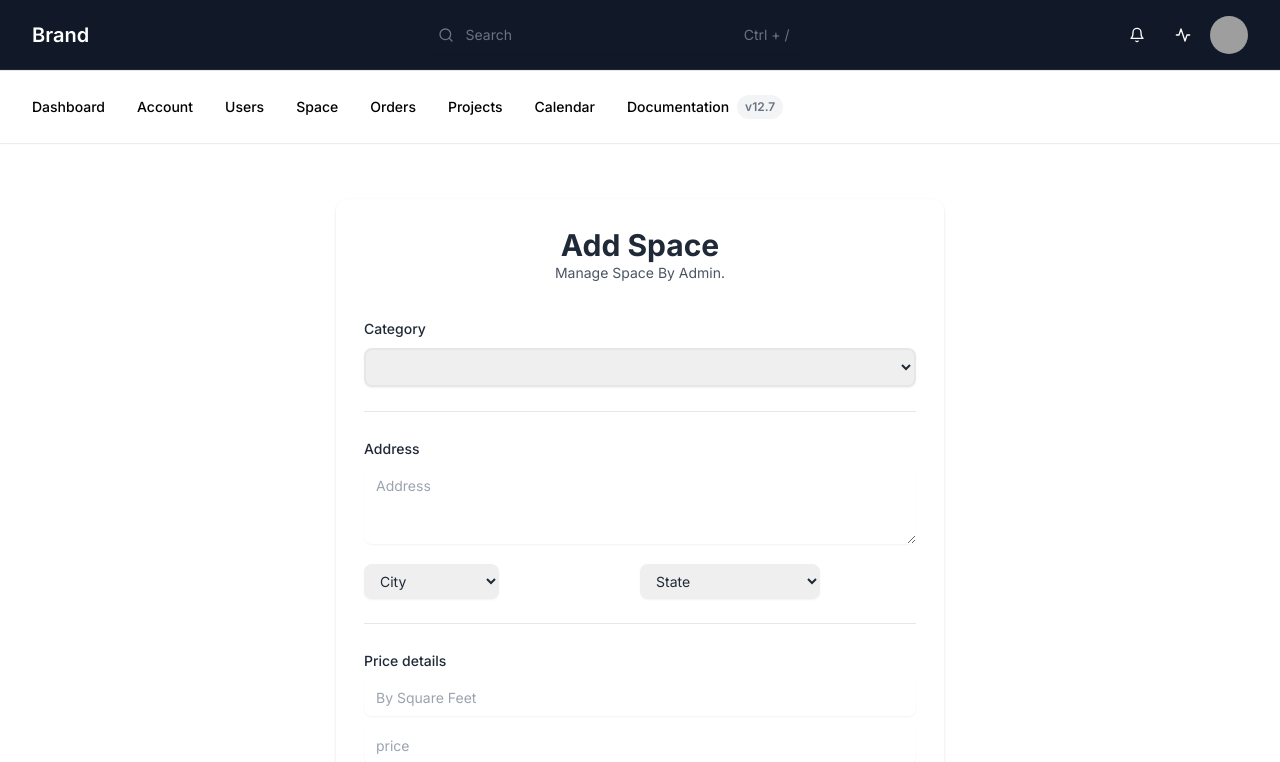
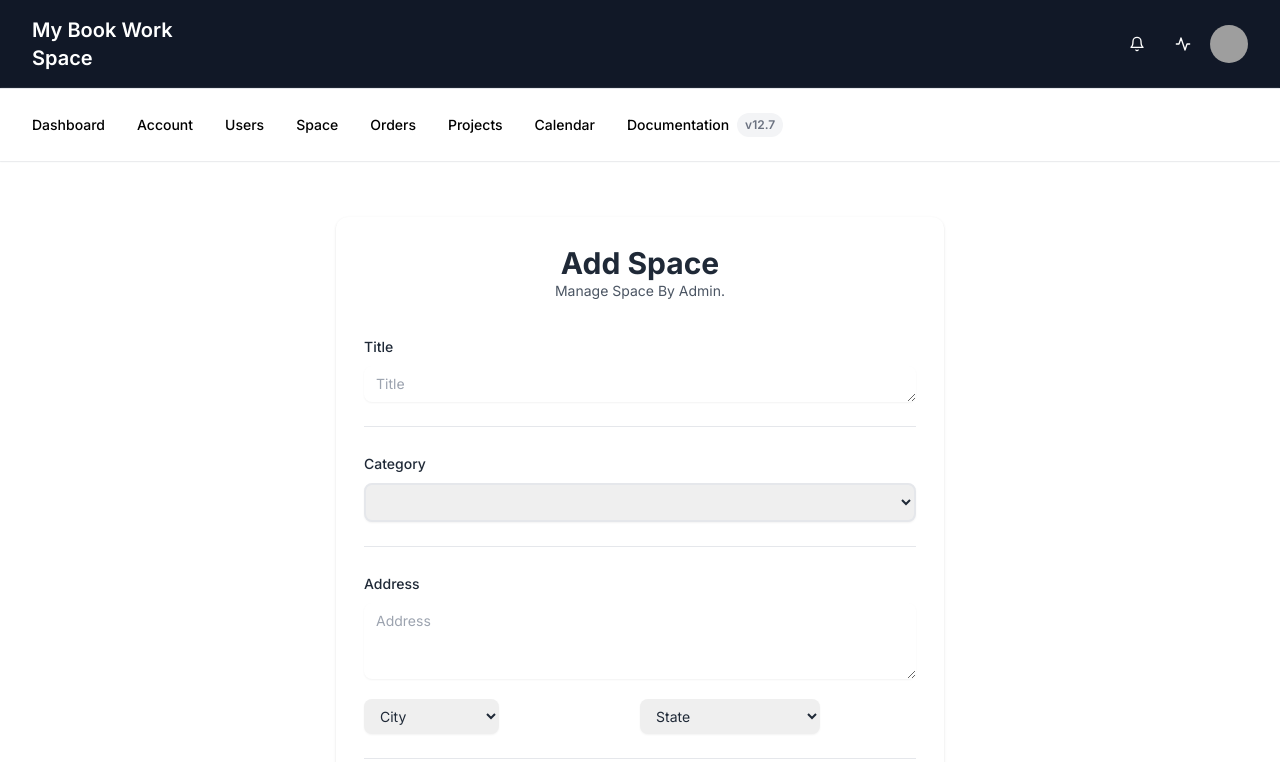
Before and after one commit to Anonymousindex017/BookMySpace, a Next.js app in the folder frontend/: page /admin/addspace in a window 1280 px wide. Shown: the top 762 px of the page. Built offline with nearby package versions, Linux system fonts and the light colour scheme; grey boxes are pictures that could not be loaded.

Commit message:
spaceadmin

```diff
--- a/frontend/src/app/admin/addspace/page.jsx
+++ b/frontend/src/app/admin/addspace/page.jsx
@@ -9,6 +9,7 @@ const addspace = () => {
 
   const addspaceForm = useFormik({
     initialValues: {
+      title:'',
       category: '',
       location: '',
       city: '',
@@ -79,6 +80,24 @@ const addspace = () => {
             </div>
             <form onSubmit={addspaceForm.handleSubmit}>
               {/* Section */}
+              <div className="py-6 first:pt-0 last:pb-0 border-t first:border-transparent border-gray-200 dark:border-gray-700 dark:first:border-transparent">
+                <label
+                  htmlFor="contact"
+                  className="inline-block text-sm font-medium dark:text-white"
+                >
+                  Title
+                </label>
+                <div className="mt-2 space-y-3">
+                <textarea
+                    id="title"
+                    rows={1}
+                    onChange={addspaceForm.handleChange}
+                    value={addspaceForm.values.title}
+                    className="py-2 px-3 pe-11 block w-full border-gray-200 shadow-sm text-sm rounded-lg focus:border-blue-500 focus:ring-blue-500 disabled:opacity-50 disabled:pointer-events-none dark:bg-slate-900 dark:border-gray-700 dark:text-gray-400 dark:focus:ring-gray-600"
+                    placeholder="Title"
+                  ></textarea>
+                </div>
+              </div>
               <div className="py-6 first:pt-0 last:pb-0 border-t first:border-transparent border-gray-200 dark:border-gray-700 dark:first:border-transparent">
                 <label
                   htmlFor="contact"
--- a/frontend/src/app/admin/manageuser/page.jsx
+++ b/frontend/src/app/admin/manageuser/page.jsx
@@ -30,7 +30,7 @@ const ManageUser = () => {
              <input
                type="checkbox"
                className="shrink-0 border-gray-300 rounded text-blue-600 focus:ring-blue-500 disabled:opacity-50 disabled:pointer-events-none dark:bg-slate-900 dark:border-gray-600 dark:checked:bg-blue-500 dark:checked:border-blue-500 dark:focus:ring-offset-gray-800"
-               id="hs-at-with-checkboxes-main"
+               id="checkboxes"
              />
              <span className="sr-only">Checkbox</span>
            </label>
@@ -55,7 +55,7 @@ const ManageUser = () => {
          <th scope="col" className="px-6 py-3 text-start">
            <div className="flex items-center gap-x-2">
              <span className="text-xs font-semibold uppercase tracking-wide text-gray-800 dark:text-gray-200">
-               Status
+               Contact
              </span>
            </div>
          </th>
@@ -87,7 +87,7 @@ const ManageUser = () => {
                <input
                  type="checkbox"
                  className="shrink-0 border-gray-300 rounded text-blue-600 focus:ring-blue-500 disabled:opacity-50 disabled:pointer-events-none dark:bg-slate-900 dark:border-gray-600 dark:checked:bg-blue-500 dark:checked:border-blue-500 dark:focus:ring-offset-gray-800"
-                 id="hs-at-with-checkboxes-1"
+                 id="checkboxes"
                />
                <span className="sr-only">Checkbox</span>
              </label>
@@ -125,7 +125,14 @@ const ManageUser = () => {
              </span>
            </div>
          </td>
+         <td className="h-px w-72 whitespace-nowrap">
+           <div className="px-6 py-3">
+             <span className="block text-sm font-semibold text-gray-800 dark:text-gray-200">
+              {user.contact}
+             </span>
 
+           </div>
+         </td>
          <td className="h-px w-72 whitespace-nowrap">
            <div className="px-6 py-3">
              <span className="block text-sm font-semibold text-gray-800 dark:text-gray-200">
@@ -136,25 +143,8 @@ const ManageUser = () => {
          </td>
          <td className="size-px whitespace-nowrap">
            <div className="px-6 py-3">
-             <div className="flex items-center gap-x-3">
-               <span className="text-xs text-gray-500">1/5</span>
-               <div className="flex w-full h-1.5 bg-gray-200 rounded-full overflow-hidden dark:bg-gray-700">
-                 <div
-                   className="flex flex-col justify-center overflow-hidden bg-gray-800 dark:bg-gray-200"
-                   role="progressbar"
-                   style={{ width: "25%" }}
-                   aria-valuenow={25}
-                   aria-valuemin={0}
-                   aria-valuemax={100}
-                 />
-               </div>
-             </div>
-           </div>
-         </td>
-         <td className="size-px whitespace-nowrap">
-           <div className="px-6 py-3">
              <span className="text-sm text-gray-500">
-               28 Dec, 12:12
+               {user.createAt}
              </span>
            </div>
          </td>
@@ -225,7 +215,7 @@ const ManageUser = () => {
                         </a>
                         <a
                           className="py-2 px-3 inline-flex items-center gap-x-2 text-sm font-semibold rounded-lg border border-transparent bg-blue-600 text-white hover:bg-blue-700 disabled:opacity-50 disabled:pointer-events-none"
-                          href="#"
+                          href="/signup"
                         >
                           <svg
                             className="flex-shrink-0 size-4"
--- a/frontend/src/app/admin/navbar.jsx
+++ b/frontend/src/app/admin/navbar.jsx
@@ -16,7 +16,7 @@ const AdminNavbar = () => {
           href="#"
           aria-label="Brand"
         >
-          Brand
+          My Book Work Space
         </a>
       </div>
       <div className="w-full flex items-center justify-end ms-auto sm:justify-between sm:gap-x-3 sm:order-3">
@@ -43,38 +43,7 @@ const AdminNavbar = () => {
           </button>
         </div>
         <div className="hidden mx-auto sm:block">
-          <label htmlFor="icon" className="sr-only">
-            Search
-          </label>
-          <div className="relative">
-            <div className="absolute inset-y-0 start-0 flex items-center pointer-events-none z-20 ps-4">
-              <svg
-                className="flex-shrink-0 size-4 text-gray-500"
-                xmlns="http://www.w3.org/2000/svg"
-                width={24}
-                height={24}
-                viewBox="0 0 24 24"
-                fill="none"
-                stroke="currentColor"
-                strokeWidth={2}
-                strokeLinecap="round"
-                strokeLinejoin="round"
-              >
-                <circle cx={11} cy={11} r={8} />
-                <path d="m21 21-4.3-4.3" />
-              </svg>
-            </div>
-            <input
-              type="text"
-              id="icon"
-              name="icon"
-              className="py-2 px-4 ps-11 pe-20 block w-92 md:w-96 bg-transparent border-gray-700 shadow-sm rounded-lg text-sm text-gray-300 focus:z-10 focus:border-gray-900 focus:ring-gray-600 placeholder:text-gray-500"
-              placeholder="Search"
-            />
-            <div className="absolute inset-y-0 end-0 flex items-center pointer-events-none z-20 pe-4">
-              <span className="text-gray-500">Ctrl + /</span>
-            </div>
-          </div>
+
         </div>
         <div className="flex flex-row items-center justify-end gap-2">
           <button
```
Also changed, not shown: 2 other files (tests, documents, lock files or other folders).
